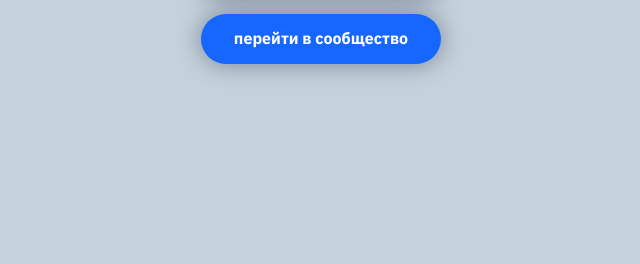
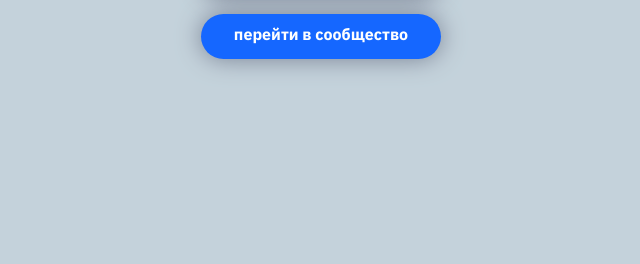
Before and after one commit to IgorAlexeew/bot_michalych, a Python web app: template templates/index.html in a window 1280 px wide. Shown: the part 536-800 px from the top of the page, without its empty margins (319-959 px from the left). Run offline with Jinja, Linux system fonts and the light colour scheme; the template is opened without the code that fills it, so the values that code supplies are empty.

Commit message:
Кнопка-ссылка на сообщество в ВК

```diff
--- a/templates/css/main.css
+++ b/templates/css/main.css
@@ -43,18 +43,18 @@ div#main h1 {
 div#main p {
     margin: 2px 10px;
 }
-
+/*
 div#join {
     background: #1567ff;
-    width:240px; /*Ширина блока*/
-    height:50px; /*Высота блока*/
+    width:240px;
+    height:50px;
     margin:0 auto;
     overflow:visible;
     position:absolute;
     left:50%;
     top:50%;
-    margin-left:-120px; /*Смещаем блок на половину всей ширины влево*/
-    margin-top:150px; /*Смещаем блок на половину высоты вверх*/
+    margin-left:-120px;
+    margin-top:150px;
     border-radius: 25px;
     cursor: pointer;
     box-shadow: 0 0 25px #798294, inset 0 0 0 0px #357bff, inset 0 0 0 0px #518eff;
@@ -66,28 +66,10 @@ div#join {
 }
 
 div#join:hover {
-    /* background: #0e4fc9;
-    width:242px;
-    height:52px;
-    left:50%;
-    top:50%;
-    margin-left:-121px;
-    margin-top:149px;
-    box-shadow: 0 0 30px #8e97ac;
-    border-radius: 30px; */
     box-shadow: 0 0 25px #798294, inset 0 0 0 5px #357bff, inset 0 0 0 0 #518eff;
 }
 
 div#join:active {
-    /* background: #0e4fc9;
-    width:242px;
-    height:52px;
-    left:50%;
-    top:50%;
-    margin-left:-121px;
-    margin-top:149px;
-    box-shadow: 0 0 30px #8e97ac;
-    border-radius: 30px; */
     -moz-transition: box-shadow .2s ease-in-out;
     -webkit-transition: box-shadow .2s ease-in-out;
     -moz-transition: box-shadow .2s ease-in-out;
@@ -103,20 +85,46 @@ div#join p {
     font-size: 12pt;
     color: rgb(255, 255, 255);
     margin: 6%;
-    /* -moz-transition: 1s ease-in-out;
-    -webkit-transition: 1s ease-in-out;
-    -moz-transition: 1s ease-in-out;
-    -o-transition: 1s ease-in-out;
-    transition: 1s ease-in-out; */
+} */
+
+div#join a{
+    text-align: center;
+    font-family: 'IBM Plex Sans', sans-serif;
+    font-weight: 700;
+    font-size: 12pt;
+    color: rgb(255, 255, 255);
+    margin: 6%;
+    background: #1567ff;
+    width: 240px;
+    height: 35px;
+    margin: 0 auto;
+    overflow: visible;
+    position: absolute;
+    left: 50%;
+    top: 50%;
+    margin-left: -120px;
+    margin-top: 150px;
+    border-radius: 25px;
+    cursor: pointer;
+    box-shadow: 0 0 25px #798294, inset 0 0 0 0px #357bff, inset 0 0 0 0px #518eff;
+    -moz-transition: box-shadow .2s ease-in-out;
+    -webkit-transition: box-shadow .2s ease-in-out;
+    -moz-transition: box-shadow .2s ease-in-out;
+    -o-transition: box-shadow .2s ease-in-out;
+    transition: box-shadow .2s ease-in-out;
+    padding: 10px 0 0 0;
+    text-decoration: none;
 }
-/*
-div#join:hover p{
-    font-size: 12.4pt;
-    color: #f0f3f7;
-    margin: 6.1%;
-    -moz-transition: 1s ease-in-out;
-    -webkit-transition: 1s ease-in-out;
-    -moz-transition: 1s ease-in-out;
-    -o-transition: 1s ease-in-out;
-    transition: 1s ease-in-out;
-} */
+
+div#join a:hover {
+    box-shadow: 0 0 25px #798294, inset 0 0 0 5px #357bff, inset 0 0 0 0 #518eff;
+}
+
+div#join a:active {
+    -moz-transition: box-shadow .2s ease-in-out;
+    -webkit-transition: box-shadow .2s ease-in-out;
+    -moz-transition: box-shadow .2s ease-in-out;
+    -o-transition: box-shadow .2s ease-in-out;
+    transition: box-shadow .2s ease-in-out;
+    box-shadow: 0 0 25px #798294, inset 0 0 0 5px #357bff, inset 0 0 0 10px #518eff;
+}
--- a/templates/index.html
+++ b/templates/index.html
@@ -4,6 +4,7 @@
     <meta charset="UTF-8">
     <meta name="viewport" content="width=device-width, initial-scale=1.0">
     <link rel="stylesheet" href="{{ url_for("static", filename="css/main.css") }}">
+    <link rel="stylesheet" href="css/main.css">
     <title>Добро пожаловать на страницу бота Михалыча!</title>
 </head>
 <body>
@@ -19,9 +20,9 @@
     </style>
     <div id="main">
         <!-- <img src="https://sun9-49.userapi.com/c853420/v853420995/24818a/tRqozTdupp8.jpg" alt="Аватар бота"> -->
-        <h1>bot Michalych</h1>
+        <h1>бot Michalych</h1>
         <p>Приветствую вас! Нипишите мне, или добавьте меня беседу...</p>
     </div>
-    <div id="join"><p>перейти в сообщество</p></div>
+    <div id="join"><a href="https://vk.com/bot_michalych">перейти в сообщество</a></div>
 </body>
 </html>
```
